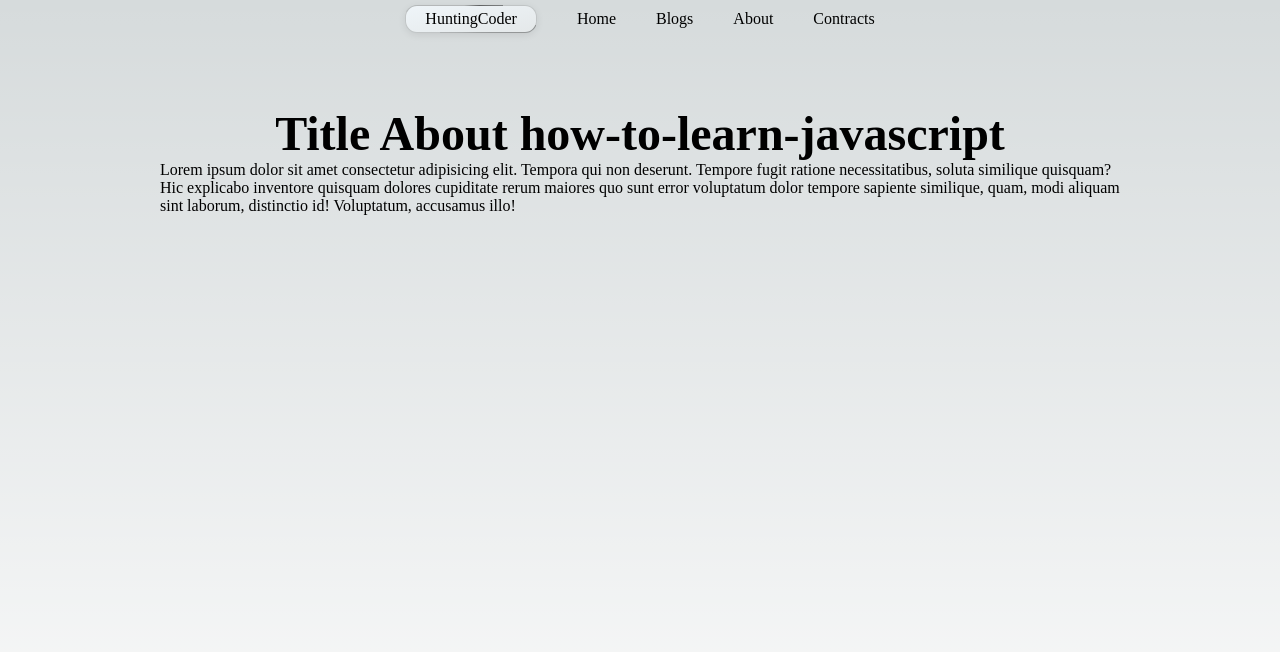
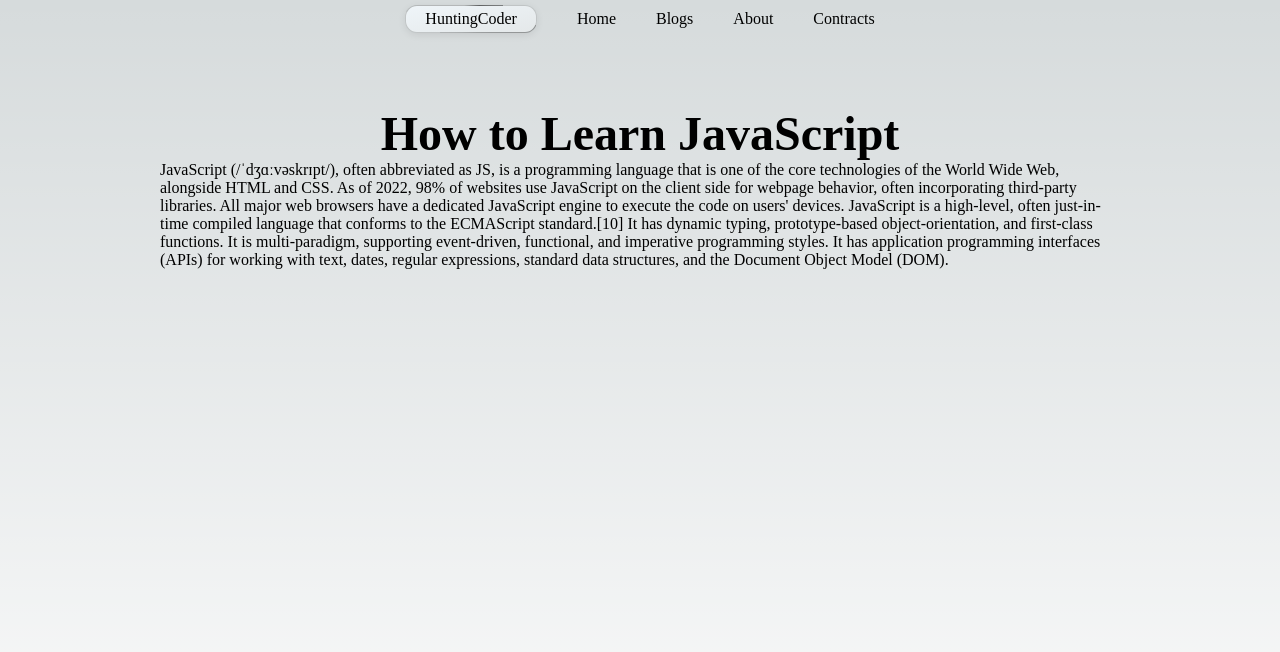
Before and after one commit to MdTanvirHassan/Coding-Hunter-NextJS, a Next.js app: page /blogpost/how-to-learn-javascript in a window 1280 px wide. Shown: the top 652 px of the page. Built offline with nearby package versions, Linux system fonts and the light colour scheme.

Commit message:
Fetching BlogPost using /getblog Endpoint.

```diff
--- a/pages/blogpost/[slug].js
+++ b/pages/blogpost/[slug].js
@@ -1,18 +1,29 @@
-import React from 'react'
+import React, {useState, useEffect} from 'react'
 import { useRouter } from 'next/router'
 import styles from '../../styles/BlogPost.module.css'
 
 const Slug = () => {
+  const [blog, setBlog] = useState([]);
   const router = useRouter()
+  useEffect(() => {
+
+    if(!router.isReady) return;
   const { slug } = router.query
 
+    fetch(`http://localhost:3000/api/getblog?slug=${slug}`)
+      .then((response) => {
+        return response.json();
+      })
+      .then((parsed) => {
+       // console.log(parsed);
+        setBlog(parsed);
+      });
+  }, [router.isReady]);
+
   return <div className={styles.container}>
-    <div className={styles.main}>
-    <h1>Title About {slug}</h1>
-    <p>Lorem ipsum dolor sit amet consectetur adipisicing elit. Tempora qui non deserunt.
-      Tempore fugit ratione necessitatibus, soluta similique quisquam?
-      Hic explicabo inventore quisquam dolores cupiditate rerum maiores quo sunt error voluptatum dolor tempore sapiente similique,
-      quam, modi aliquam sint laborum, distinctio id! Voluptatum, accusamus illo!</p>
+    <div className={styles.main} key={blog.slug}>
+    <h1> {blog && blog.title}</h1>
+    <p>{blog && blog.content}</p>
     </div>
     </div>
 }
```
